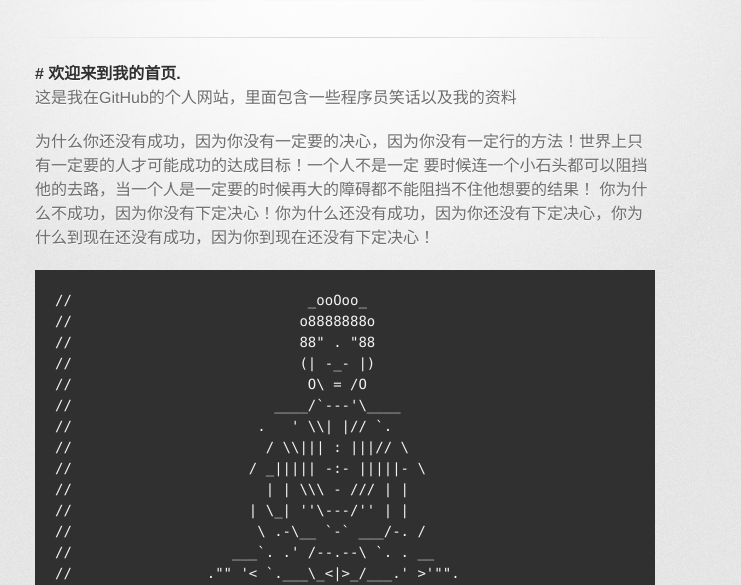
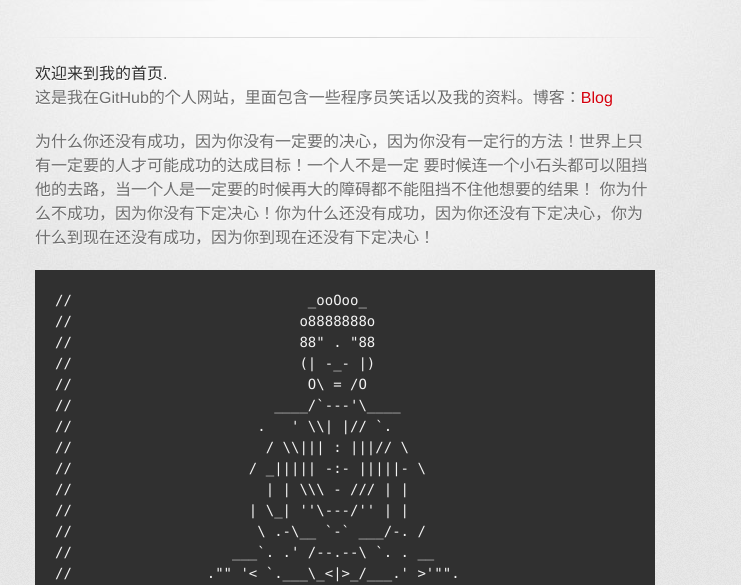
Before and after one commit to garywjg/gary, a plain HTML site: page index.html in a window 1280 px wide. Shown: the part 209-794 px from the top of the page, without its empty margins (295-1036 px from the left). Drawn offline with Linux system fonts and the light colour scheme; a web font is replaced by a local one.

Commit message:
Create gh-pages branch via GitHub

```diff
--- a/index.html
+++ b/index.html
@@ -31,10 +31,10 @@
         <hr>
 
         <section id="main_content">
-          <h4>
-<a id="-欢迎来到我的首页" class="anchor" href="#-%E6%AC%A2%E8%BF%8E%E6%9D%A5%E5%88%B0%E6%88%91%E7%9A%84%E9%A6%96%E9%A1%B5" aria-hidden="true"><span class="octicon octicon-link"></span></a># 欢迎来到我的首页.</h4>
+          <h5>
+<a id="欢迎来到我的首页" class="anchor" href="#%E6%AC%A2%E8%BF%8E%E6%9D%A5%E5%88%B0%E6%88%91%E7%9A%84%E9%A6%96%E9%A1%B5" aria-hidden="true"><span class="octicon octicon-link"></span></a>欢迎来到我的首页.</h5>
 
-<p>这是我在GitHub的个人网站，里面包含一些程序员笑话以及我的资料</p>
+<p>这是我在GitHub的个人网站，里面包含一些程序员笑话以及我的资料。博客：<a href="http://blog.csdn.net/structur_e">Blog</a></p>
 
 <p>为什么你还没有成功，因为你没有一定要的决心，因为你没有一定行的方法！世界上只有一定要的人才可能成功的达成目标！一个人不是一定 要时候连一个小石头都可以阻挡他的去路，当一个人是一定要的时候再大的障碍都不能阻挡不住他想要的结果！     你为什么不成功，因为你没有下定决心！你为什么还没有成功，因为你还没有下定决心，你为什么到现在还没有成功，因为你到现在还没有下定决心！</p>
 
```
Also changed, not shown: params.json (+1 -1 lines).
